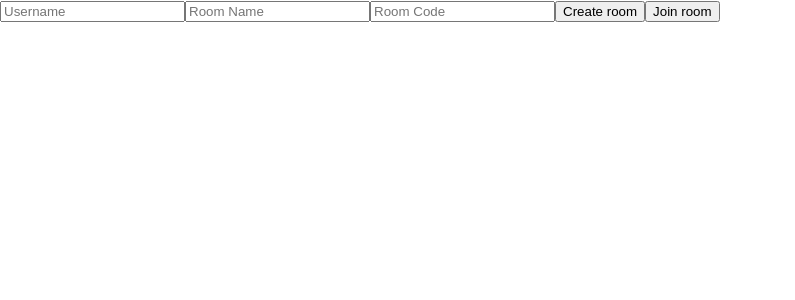
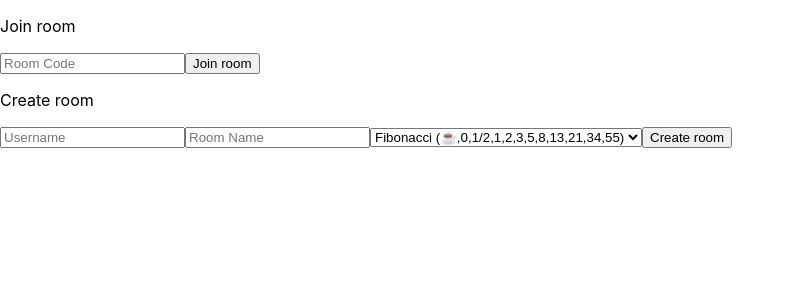
Before and after one commit to fabiansefranek/scrumtoolset, a React (Create React App) app in the folder client/: page / in a window 1280 px wide. Shown: the top 300 px of the page, without its empty margins (0-795 px from the left). Built offline with nearby package versions, Linux system fonts and the light colour scheme.

Commit message:
fix(client): add configuration screen to app component

```diff
--- a/client/src/App.tsx
+++ b/client/src/App.tsx
@@ -1,5 +1,6 @@
 import React, { useState, useEffect } from 'react';
 import io from 'socket.io-client';
+import PokerConfigurationScreen from './components/PokerConfigurationScreen';
 import PokerSessionScreen from './components/PokerSessionScreen';
 
 function App() {
@@ -7,6 +8,7 @@ function App() {
   const [isConnected, setIsConnected] = useState(false);
   const [username, setUsername] = useState<string>("");
   const [roomName, setRoomName] = useState<string>("");
+  const [votingSystem, setVotingSystem] = useState<string>("");
   const [roomCode, setRoomCode] = useState<string>("");
   const [userList, setUserList] = useState<any[]>([]);
 
@@ -70,11 +72,13 @@ function App() {
 
   return (
     <div>
-      {!isConnected && <input type="text" placeholder="Username" onInput={(event : any) => setUsername(event.target.value)}></input>}
-      {!isConnected && <input type="text" placeholder="Room Name" onInput={(event : any) => setRoomName(event.target.value)}></input>}
+      <p>Join room</p>
       {!isConnected && <input type="text" placeholder="Room Code" onInput={(event : any) => setRoomCode(event.target.value)}></input>}
-      {!isConnected && <button onClick={ createRoom }>Create room</button>}
       {!isConnected && <button onClick={ joinRoom }>Join room</button>}
+      <p>Create room</p>
+      {!isConnected && <PokerConfigurationScreen setRoomName={setRoomName} setUsername={setUsername} setVotingSystem={setVotingSystem}/>}
+
+
       {isConnected && <PokerSessionScreen userList={userList} />}
       {isConnected && <button onClick={ disconnect }>Disconnect</button>}
     </div>
```
